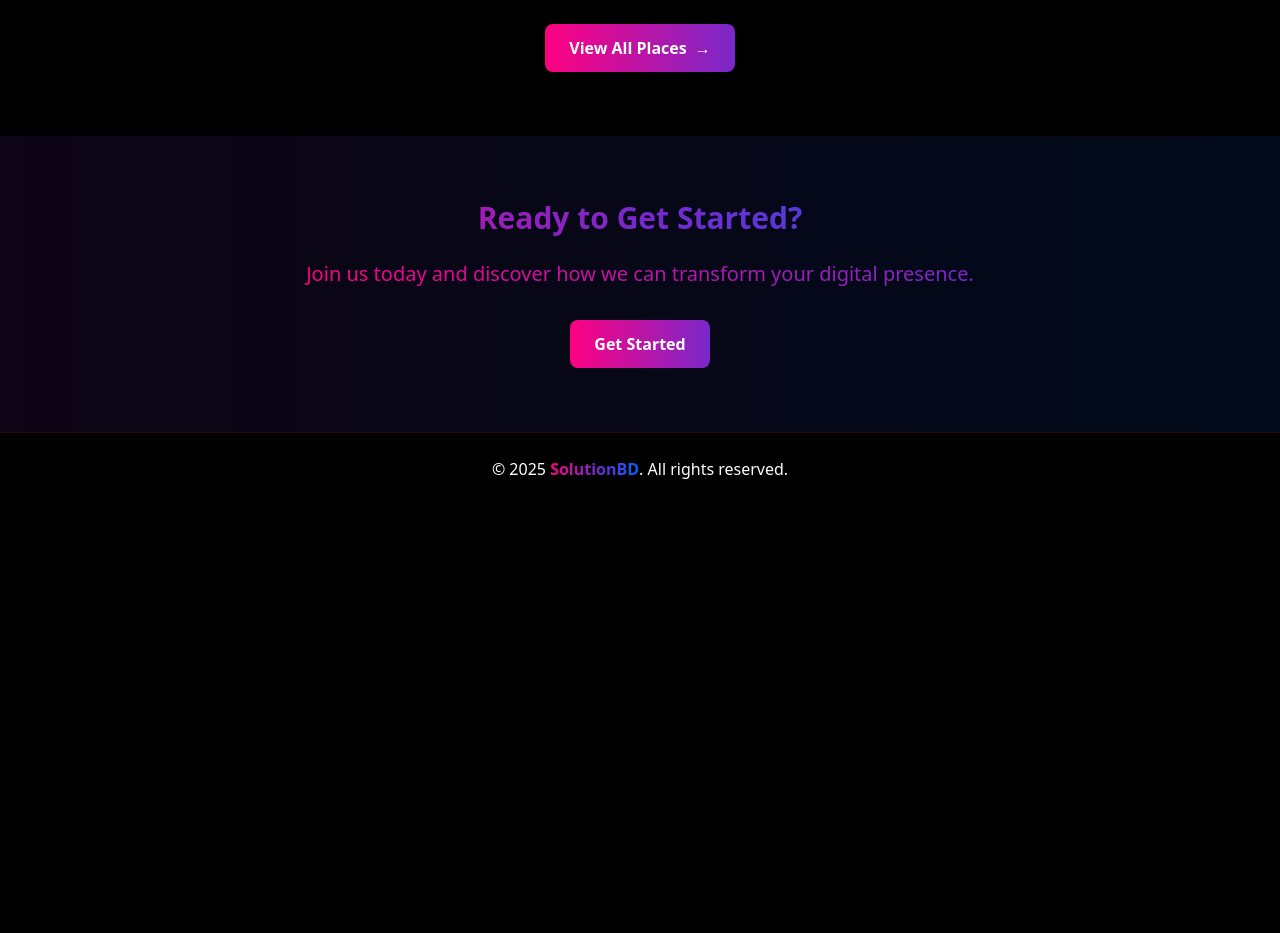
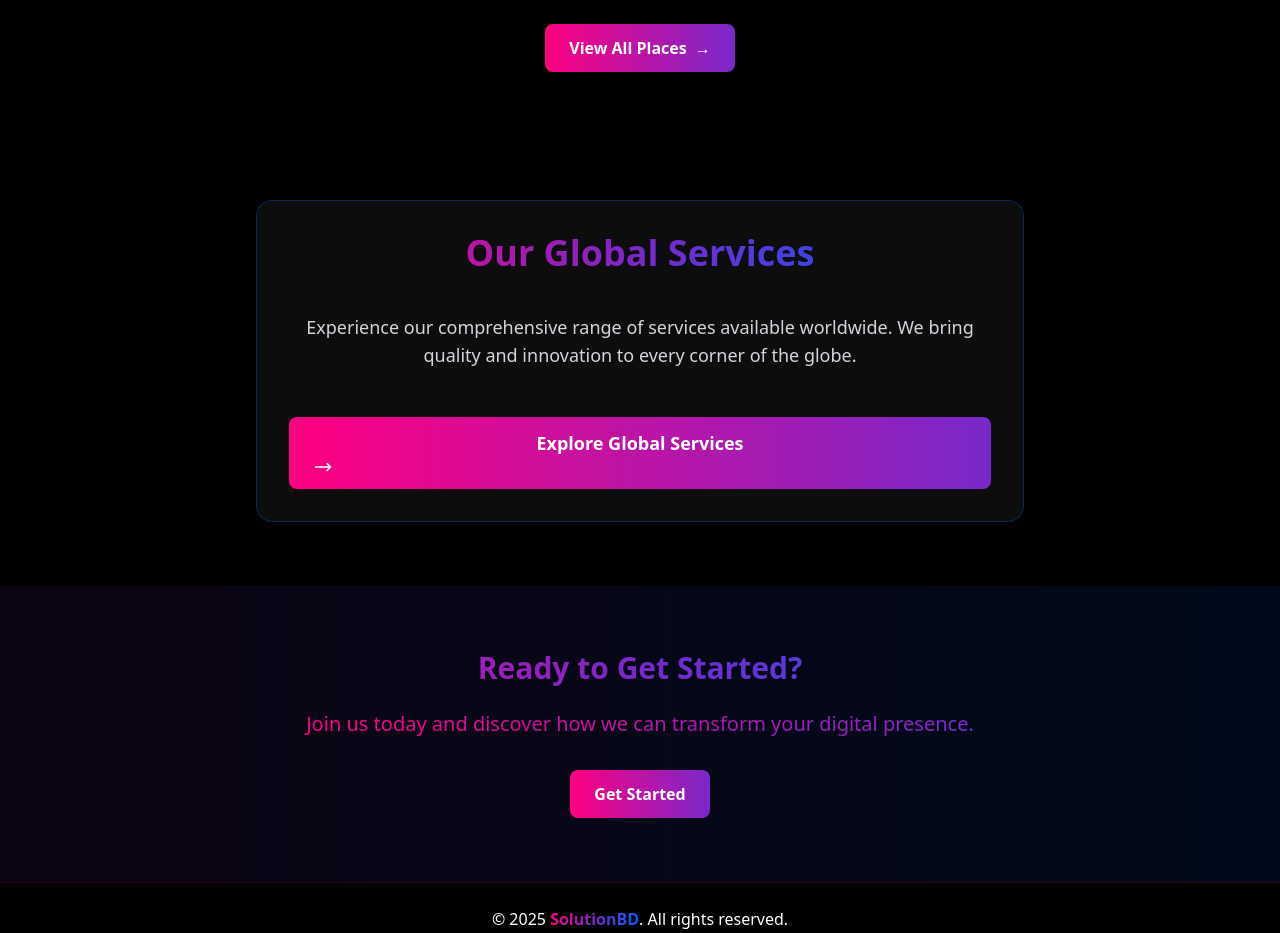
Before and after one commit to ra88ju/my-first-nextjs-projects, a Next.js app: page / in a window 1280 px wide. Shown: the part 3340-4273 px from the top of the page. Before the commit the page ends 3845 px from the top, so only its background shows below. Built offline with nearby package versions, Linux system fonts and the light colour scheme.

Commit message:
Add Global Services section to Home page, showcasing a range of services with a call-to-action link

```diff
--- a/app/page.tsx
+++ b/app/page.tsx
@@ -739,6 +739,29 @@ export default function Home() {
         </div>
       )}
 
+      {/* Global Service Section */}
+      <section className="section py-20">
+        <div className="container">
+          <div className="card group text-center max-w-3xl mx-auto">
+            <h2 className="text-3xl md:text-4xl font-bold mb-6 bg-gradient-to-r from-[#ff0080] via-[#7928ca] to-[#0061ff] bg-clip-text text-transparent">
+              Our Global Services
+            </h2>
+            <p className="text-gray-300 mb-8 text-lg">
+              Experience our comprehensive range of services available worldwide. We bring quality and innovation to every corner of the globe.
+            </p>
+            <Link
+              href="/global-service"
+              className="button-primary inline-flex items-center gap-2 text-lg px-8 py-4"
+            >
+              Explore Global Services
+              <svg className="w-5 h-5" fill="none" stroke="currentColor" viewBox="0 0 24 24">
+                <path strokeLinecap="round" strokeLinejoin="round" strokeWidth={2} d="M17 8l4 4m0 0l-4 4m4-4H3" />
+              </svg>
+            </Link>
+          </div>
+        </div>
+      </section>
+
       {/* CTA Section */}
       <section className="section relative overflow-hidden">
         <div className="absolute inset-0 bg-gradient-to-r from-[#ff0080]/10 via-[#7928ca]/10 to-[#0061ff]/10 animate-gradient"></div>
```
